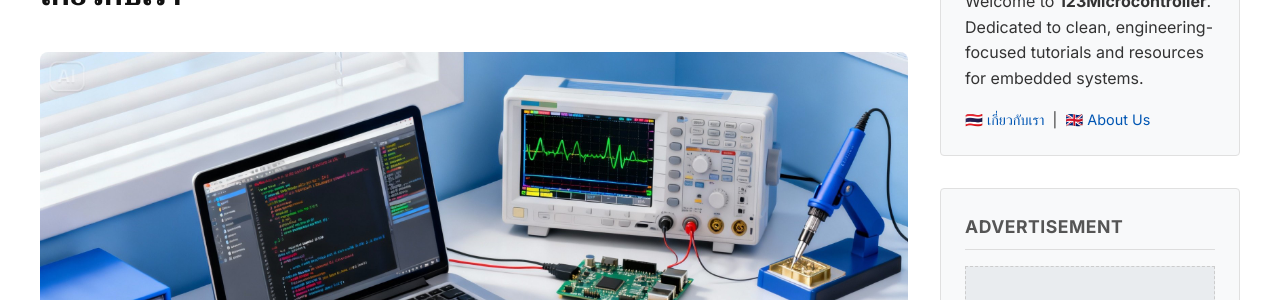
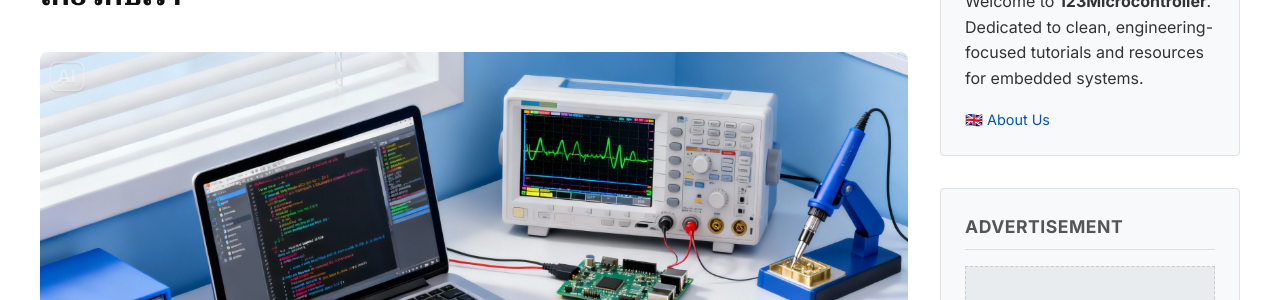
Before and after one commit to Wisit/website_123microcontroller, a Jekyll site: the page built from about.md, in a window 1280 px wide and 900 px high. Shown: the part 181-481 px from the top of the window. Built offline with Jekyll 4.4.1, drawn with Linux system fonts in a browser that asks for light colours.

```diff
--- a/_includes/sidebar.html
+++ b/_includes/sidebar.html
@@ -2,7 +2,6 @@
   <h3 class="sidebar-title">About</h3>
   <p>Welcome to <strong>123Microcontroller</strong>. Dedicated to clean, engineering-focused tutorials and resources for embedded systems.</p>
   <div style="margin-top: 0.5rem; font-size: 0.9rem;">
-    <a href="{{ '/about/' | relative_url }}">🇹🇭 เกี่ยวกับเรา</a> &nbsp;|&nbsp;
     <a href="{{ '/en/about/' | relative_url }}">🇬🇧 About Us</a>
   </div>
 </div>
```
